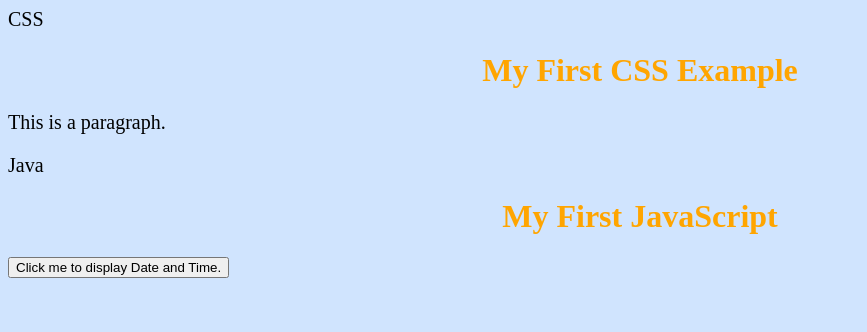
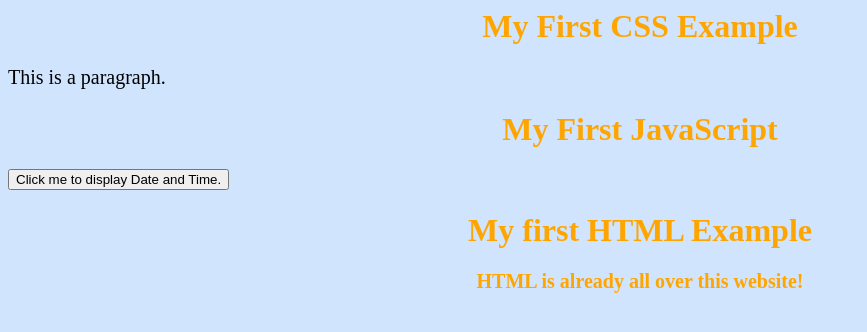
Before and after one commit to Zerg620/Zerg620.github.io, a Jekyll site: the page built from _posts/2016-6-7-Testing-Code.markdown, in a window 1280 px wide. Shown: the top 332 px of the page, without its empty margins (0-867 px from the left). Built offline with Jekyll 4.4.1, drawn with Linux system fonts in a browser that asks for light colours.

Commit message:
Update 2016-6-7-Testing-Code.markdown

```diff
--- a/_posts/2016-6-7-Testing-Code.markdown
+++ b/_posts/2016-6-7-Testing-Code.markdown
@@ -1,5 +1,3 @@
-CSS
-
 <html>
 <head>
 <style>
@@ -26,9 +24,6 @@ p {
 </body>
 </html>
 
-
-Java
-
 <h1>My First JavaScript</h1>
 
 <button type="button"
@@ -36,3 +31,6 @@ onclick="document.getElementById('demo').innerHTML = Date()">
 Click me to display Date and Time.</button>
 
 <p id="demo"></p>
+
+<h1>My first HTML Example<h1>
+<p>HTML is already all over this website!<p>
```
